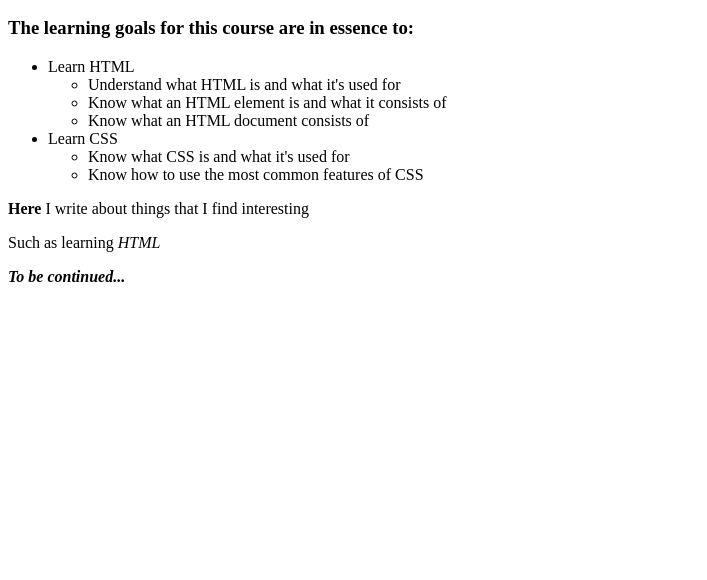
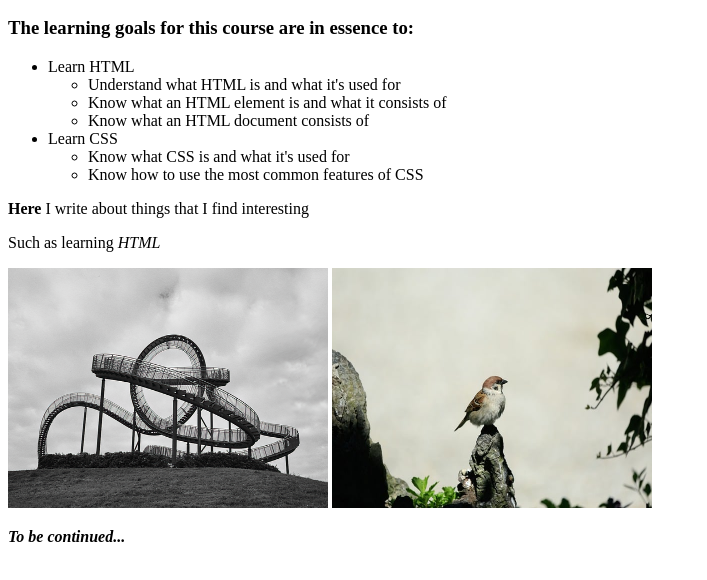
Before and after one commit to Lainey-git/lapio-website, a plain HTML site: page index.html in a window 1280 px wide. Shown: the part 110-690 px from the top of the page, without its empty margins (0-707 px from the left). Drawn offline with Linux system fonts and the light colour scheme.

Commit message:
Part 3, add fifth exercise

```diff
--- a/index.html
+++ b/index.html
@@ -27,7 +27,11 @@
   </ul>
   <p><b>Here</b> I write about things that I find interesting</p>
   <p>Such as learning <i>HTML</i></p>
-  <em><b>To be continued...</b></em>
+  <img src="./assets/Architecture.png" alt="Architecture" height="240" width="320"/>
+  <!--There is a picture describes an architecture-->
+  <img src="./assets/bird_pic.jpg" alt="Bird" height="240" width="320"/>
+  <!--Here is a brid-->
+  <p><em><b>To be continued...</b></em></p>
 </body>
 
 </html>
```
